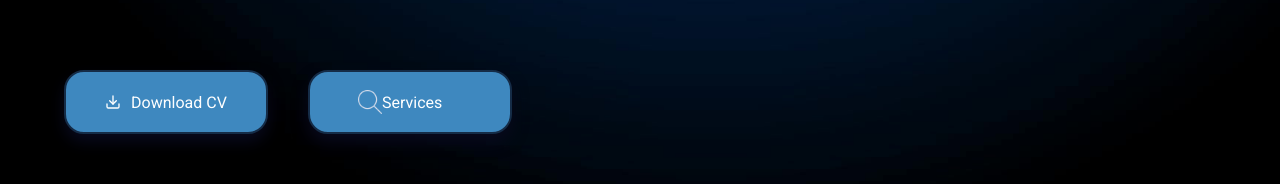
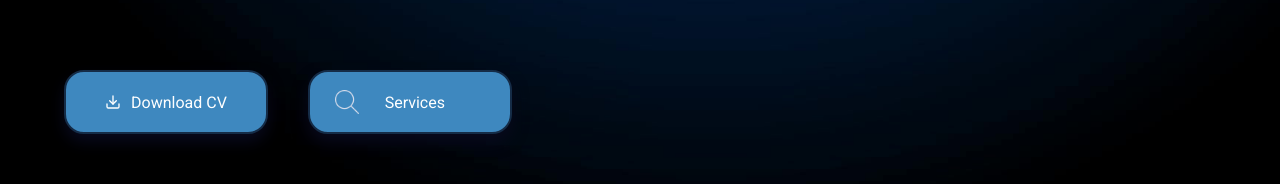
Before and after one commit to SamLinoFinnegan/Portfolio-website, a React (Create React App) app: page / in a window 1280 px wide. Shown: the part 542-726 px from the top of the page. Built offline with nearby package versions, Linux system fonts and the light colour scheme.

Commit message:
Added team

```diff
--- a/src/components/Home/Home.module.css
+++ b/src/components/Home/Home.module.css
@@ -142,12 +142,13 @@ span{
  .toSkills:hover{
     transform: translateY(-7px);
 }
-
+.toSkills{
+    display: flex;
+    justify-content: space-evenly;
+}
 .toSkills img{
     max-width: 24px;
     max-height: 24px;
-    padding-left: 20px;
-
 }
 .toSkills p{
     width: 100px;
```
